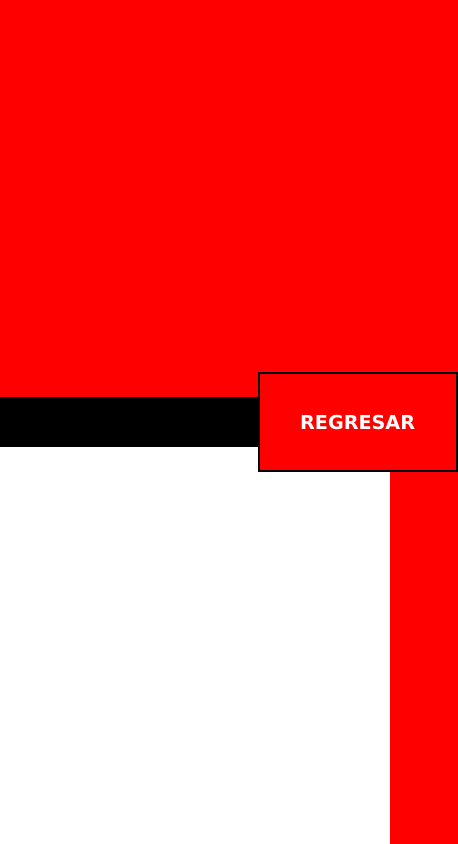
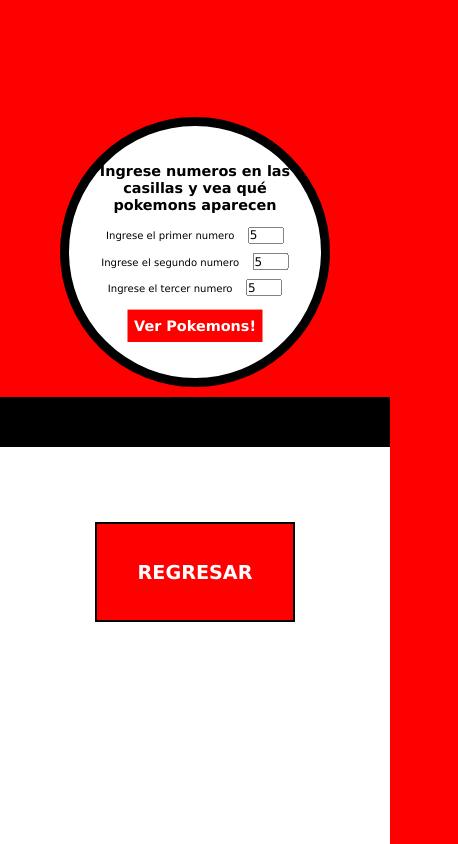
Before and after one commit to EsmeraldaMarin/Api-pokemon, a plain HTML site: page index.html in a window 390 px wide. Both pictures are taken after typing "5", "5", "5" into the empty fields and a click on the button "Ver Pokemons!". Shown: the whole page, 458 px wide, since content can reach past the window. Drawn offline with Linux system fonts and the light colour scheme; no server answers.

Commit message:
responsive

```diff
--- a/styles.css
+++ b/styles.css
@@ -39,6 +39,7 @@
     text-align: center;
     margin: 40px 0;
 }
+
 input, label {
     margin: 5px;
 }
@@ -52,18 +53,21 @@
     font-weight: bold;
     font-size: 1em;
 }
+
 button:hover {
     background-color: #ddd;
     color: #f00;
 }
-#black_line{
+
+#black_line {
     position: absolute;
     width: 100%;
     height: 50px;
     background-color: #000;
     z-index: -10;
 }
-#white_area{
+
+#white_area {
     position: absolute;
     top: 50%;
     width: 100%;
@@ -72,7 +76,7 @@
     z-index: -20;
 }
 
-.formTransition{
+.formTransition {
     transition: all 2s ease;
     transform: translateX(-300px);
     -webkit-transform: translateX(-300px);
@@ -84,7 +88,8 @@
     -ms-transition: all 2s ease;
     -o-transition: all 2s ease;
 }
-#pokemons_ctn div{
+
+#pokemons_ctn div {
     width: 200px;
     height: 200px;
     margin-top: 10px;
@@ -92,23 +97,77 @@
     flex-direction: column;
     align-items: center;
     justify-content: center;
-    background-color:#fff;
+    background-color: #fff;
     border-radius: 50%;
     -webkit-border-radius: 50%;
     -moz-border-radius: 50%;
     -ms-border-radius: 50%;
     -o-border-radius: 50%;
-    box-shadow: 5px 5px 15px #000 ;
+    box-shadow: 5px 5px 15px #000;
 }
-#pokemons_ctn div h3{
+
+#pokemons_ctn div h3 {
     text-transform: uppercase;
 }
-#pokemons_ctn button{
+
+#pokemons_ctn button {
     width: 200px;
     height: 100px;
     font-size: 1.2em;
     border: 2px solid #000;
 }
-button{
+
+button {
     cursor: pointer;
 }
+
+@media (max-width: 1020px) {
+    form {
+        width: 300px;
+        height: 300px;
+        padding: 40px 30px;
+        border-width: 10px;
+    }
+    form h2 {
+        font-size: 1em;
+    }
+    form input {
+        width: 40px;
+    }
+    form div {
+        margin: 10px 0;
+    }
+    form label {
+        font-size: .7em;
+    }
+    .formTransition {
+        transition: all 1.5s ease;
+        transform: translateY(-120px) scale(0.9);
+        -webkit-transform: translateY(-120px) scale(0.9);
+        -moz-transform: translateY(-120px) scale(0.9);
+        -ms-transform: translateY(-120px) scale(0.9);
+        -o-transform: translateY(-120px) scale(0.9);
+        -webkit-transition: all 1.5s ease;
+        -moz-transition: all 1.5s ease;
+        -ms-transition: all 1.5s ease;
+        -o-transition: all 1.5s ease;
+}
+    body {
+        flex-direction: column;
+    }
+    #pokemons_ctn div {
+        width: 100px;
+        height: 100px;
+    }
+    #pokemons_ctn {
+        width: 100%;
+        display: flex;
+        justify-content: space-around;
+    }
+    #pokemons_ctn h3 {
+        font-size: .7em;
+    }
+    #pokemons_ctn img {
+        width: 70px;
+    }
+}
```
